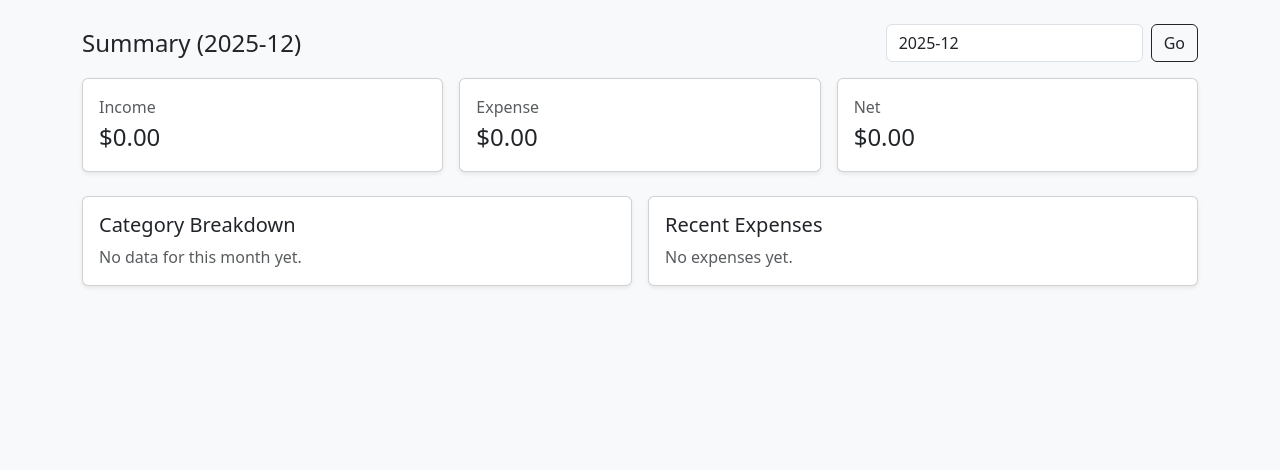
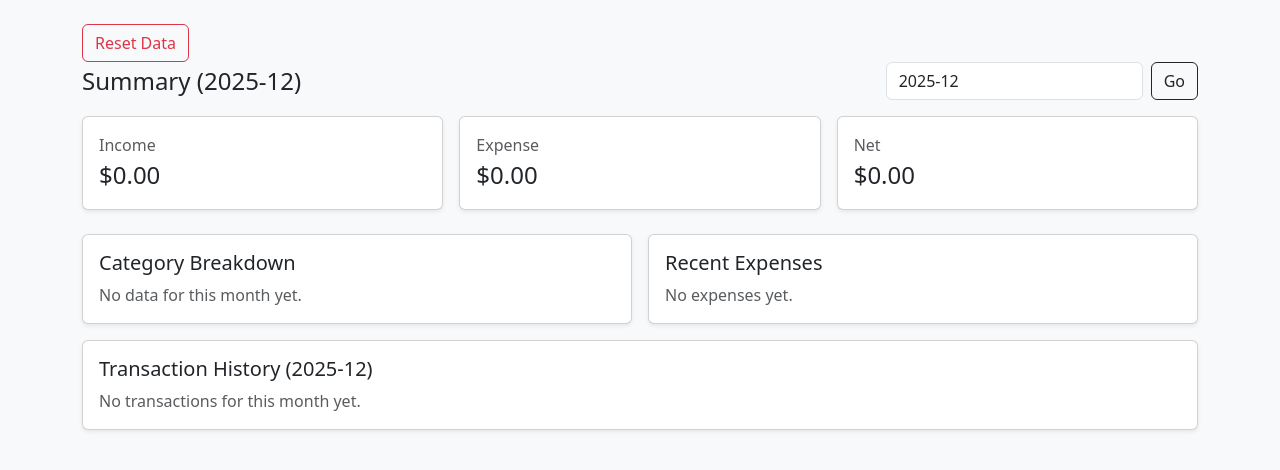
Before and after one commit to noahhamed/Personal-Budget-Tracker, a Flask app: page / in a window 1280 px wide. Shown: the part 56-526 px from the top of the page. Run offline with Flask 3, Linux system fonts and the light colour scheme.

Commit message:
Add persistent transaction storage and delete functionality

```diff
--- a/app.py
+++ b/app.py
@@ -2,18 +2,29 @@ from flask import Flask, render_template, request, redirect, url_for, flash
 from datetime import datetime
 
 # keep your current file name (capital B)
-from budget import add_transaction, monthly_totals, category_breakdown, Transaction
+from budget import (
+    add_transaction,
+    monthly_totals,
+    category_breakdown,
+    Transaction,
+    load_transactions,
+    save_transactions,
+    reset_transactions
+)
+
 
 app = Flask(__name__)
 app.secret_key = "dev"  # ok for a student project
 
 # simple in-memory storage (we can add database later)
-transactions: list[Transaction] = []
+transactions: list[Transaction] = load_transactions()
 
 
 @app.route("/")
 def index():
     month = request.args.get("month") or datetime.now().strftime("%Y-%m")
+    txns = [t for t in transactions if t.date[:7] == month]
+    txns.sort(key=lambda t: t.date, reverse=True)
 
     income, expense, net = monthly_totals(transactions, month)
     breakdown = category_breakdown(transactions, month)
@@ -28,7 +39,8 @@ def index():
         expense=expense,
         net=net,
         breakdown=breakdown,
-        recent=recent
+        recent=recent,
+        txns=txns
     )
 
 
@@ -42,13 +54,36 @@ def add():
 
         try:
             add_transaction(transactions, date, category, amount, ttype)
-
+            save_transactions(transactions)
             flash("Expense added!", "success")
             return redirect(url_for("index"))
         except Exception as e:
             flash(str(e), "danger")
 
     return render_template("add.html")
+@app.route("/reset", methods=["POST"])
+def reset():
+    transactions.clear()
+    reset_transactions()
+    flash("All data has been reset.", "warning")
+    return redirect(url_for("index"))
+@app.route("/delete/<tid>", methods=["POST"])
+def delete(tid: str):
+    month = request.args.get("month")  # preserve the current month view
+
+    # remove matching transaction
+    for i, t in enumerate(transactions):
+        if t.tid == tid:
+            transactions.pop(i)
+            save_transactions(transactions)
+            flash("Transaction deleted.", "secondary")
+            break
+
+    if month:
+        return redirect(url_for("index", month=month))
+    return redirect(url_for("index"))
+
+
 
 if __name__ == "__main__":
     app.run(debug=True)
--- a/budget.py
+++ b/budget.py
@@ -1,12 +1,27 @@
-from dataclasses import dataclass
+from dataclasses import dataclass, field
 from datetime import datetime
+from pathlib import Path
+import json
+import uuid
+
+
+
+# Data Model
+
 
 @dataclass
 class Transaction:
     date: str
     category: str
     amount_cents: int
-    ttype: str
+    ttype: str  # "income" or "expense"
+    tid: str = field(default_factory=lambda: uuid.uuid4().hex)
+
+
+
+# Validation Helpers
+
+
 def amount_to_cents(amount_str: str) -> int:
     amount_str = amount_str.strip()
     if not amount_str:
@@ -24,12 +39,6 @@ def validate_date(date_str: str) -> str:
     datetime.strptime(date_str, "%Y-%m-%d")
     return date_str
 
-def validate_type(ttype: str) -> str:
-    ttype = ttype.strip().lower()
-    if ttype not in ("income", "expense"):
-        raise ValueError("Type must be income or expense.")
-    return ttype
-
 
 def validate_category(category: str) -> str:
     category = category.strip()
@@ -38,13 +47,37 @@ def validate_category(category: str) -> str:
     return category
 
 
-def add_transaction(transactions: list[Transaction], date: str, category: str, amount: str, ttype: str = "expense") -> None:
+def validate_type(ttype: str) -> str:
+    ttype = ttype.strip().lower()
+    if ttype not in ("income", "expense"):
+        raise ValueError("Type must be income or expense.")
+    return ttype
+
+
+
+# Core Logic
+
+
+def add_transaction(
+    transactions: list[Transaction],
+    date: str,
+    category: str,
+    amount: str,
+    ttype: str = "expense",
+) -> None:
     date = validate_date(date)
     category = validate_category(category)
     cents = amount_to_cents(amount)
     ttype = validate_type(ttype)
 
-    transactions.append(Transaction(date=date, category=category, amount_cents=cents, ttype=ttype))
+    transactions.append(
+        Transaction(
+            date=date,
+            category=category,
+            amount_cents=cents,
+            ttype=ttype,
+        )
+    )
 
 
 def monthly_totals(transactions: list[Transaction], month: str) -> tuple[int, int, int]:
@@ -63,11 +96,59 @@ def monthly_totals(transactions: list[Transaction], month: str) -> tuple[int, in
 
 
 def category_breakdown(transactions: list[Transaction], month: str) -> dict[str, int]:
-    totals = {}
+    totals: dict[str, int] = {}
+
     for t in transactions:
         if t.date[:7] != month:
             continue
         if t.ttype != "expense":
             continue
         totals[t.category] = totals.get(t.category, 0) + t.amount_cents
+
     return totals
+
+
+
+# Data Persistence (JSON)
+
+
+DATA_FILE = Path("data.json")
+
+
+def transaction_to_dict(t: Transaction) -> dict:
+    return {
+        "tid": t.tid,
+        "date": t.date,
+        "category": t.category,
+        "amount_cents": t.amount_cents,
+        "ttype": t.ttype,
+    }
+
+
+def dict_to_transaction(d: dict) -> Transaction:
+    return Transaction(
+        date=d["date"],
+        category=d["category"],
+        amount_cents=int(d["amount_cents"]),
+        ttype=d.get("ttype", "expense"),
+        tid=d.get("tid", uuid.uuid4().hex),
+    )
+
+
+def save_transactions(
+    transactions: list[Transaction], filepath: Path = DATA_FILE
+) -> None:
+    data = [transaction_to_dict(t) for t in transactions]
+    filepath.write_text(json.dumps(data, indent=2), encoding="utf-8")
+
+
+def load_transactions(filepath: Path = DATA_FILE) -> list[Transaction]:
+    if not filepath.exists():
+        return []
+    raw = json.loads(filepath.read_text(encoding="utf-8"))
+    return [dict_to_transaction(item) for item in raw]
+
+
+def reset_transactions(filepath: Path = DATA_FILE) -> None:
+    if filepath.exists():
+        filepath.unlink()
--- a/templates/index.html
+++ b/templates/index.html
@@ -1,5 +1,9 @@
 {% extends "base.html" %}
 {% block content %}
+<form method="post" action="{{ url_for('reset') }}" onsubmit="return confirm('Reset all data?');">
+  <button class="btn btn-outline-danger">Reset Data</button>
+</form>
+
 
 <div class="d-flex justify-content-between align-items-center mb-3">
   <h4 class="mb-0">Summary ({{ month }})</h4>
@@ -85,5 +89,99 @@
     </div>
   </div>
 </div>
+<div class="card shadow-sm mt-3">
+  <div class="card-body">
+    <h5 class="card-title">Transaction History ({{ month }})</h5>
+
+    {% set month_tx = recent if false else none %}
+
+    {% set filtered = [] %}
+    {% for t in recent %}{% endfor %}
+
+    {% set tx = [] %}
+    {% for t in recent %}{% endfor %}
+
+    {% set month_tx = [] %}
+    {% for t in recent %}{% endfor %}
+
+    {% set month_tx = [] %}
+    {% for t in recent %}{% endfor %}
+
+    {% set month_tx = [] %}
+    {% for t in recent %}{% endfor %}
+
+    {% set month_tx = [] %}
+    {% for t in recent %}{% endfor %}
+
+    {% set month_tx = [] %}
+    {% for t in recent %}{% endfor %}
+
+    {% set month_tx = [] %}
+    {% for t in recent %}{% endfor %}
+
+    {% set month_tx = [] %}
+    {% for t in recent %}{% endfor %}
+
+    {% set month_tx = [] %}
+    {% for t in recent %}{% endfor %}
+
+    {% set month_tx = [] %}
+    {% for t in recent %}{% endfor %}
+
+    {% set month_tx = [] %}
+    {% for t in recent %}{% endfor %}
+
+    {% set month_tx = [] %}
+    {% for t in recent %}{% endfor %}
+
+    {% set month_tx = [] %}
+    {% for t in recent %}{% endfor %}
+
+    {% set month_tx = [] %}
+    {% for t in recent %}{% endfor %}
+
+    {# We'll use `transactions` filtered in app.py instead (see next box). #}
+
+    {% if txns %}
+      <div class="table-responsive">
+        <table class="table table-sm align-middle">
+          <thead>
+            <tr>
+              <th>Date</th>
+              <th>Type</th>
+              <th>Label</th>
+              <th class="text-end">Amount</th>
+              <th class="text-end">Action</th>
+            </tr>
+          </thead>
+          <tbody>
+            {% for t in txns %}
+              <tr>
+                <td>{{ t.date }}</td>
+                <td>{{ t.ttype }}</td>
+                <td>{{ t.category }}</td>
+                <td class="text-end">
+                  <span class="{% if t.ttype == 'income' %}text-success{% else %}text-danger{% endif %}">
+                    {% if t.ttype == 'income' %}+{% else %}-{% endif %}${{ '%.2f'|format(t.amount_cents/100) }}
+                  </span>
+                </td>
+                <td class="text-end">
+                  <form method="post"
+                        action="{{ url_for('delete', tid=t.tid, month=month) }}"
+                        onsubmit="return confirm('Delete this transaction?');">
+                    <button class="btn btn-sm btn-outline-danger">Delete</button>
+                  </form>
+                </td>
+              </tr>
+            {% endfor %}
+          </tbody>
+        </table>
+      </div>
+    {% else %}
+      <div class="text-muted">No transactions for this month yet.</div>
+    {% endif %}
+  </div>
+</div>
+
 
 {% endblock %}
```
